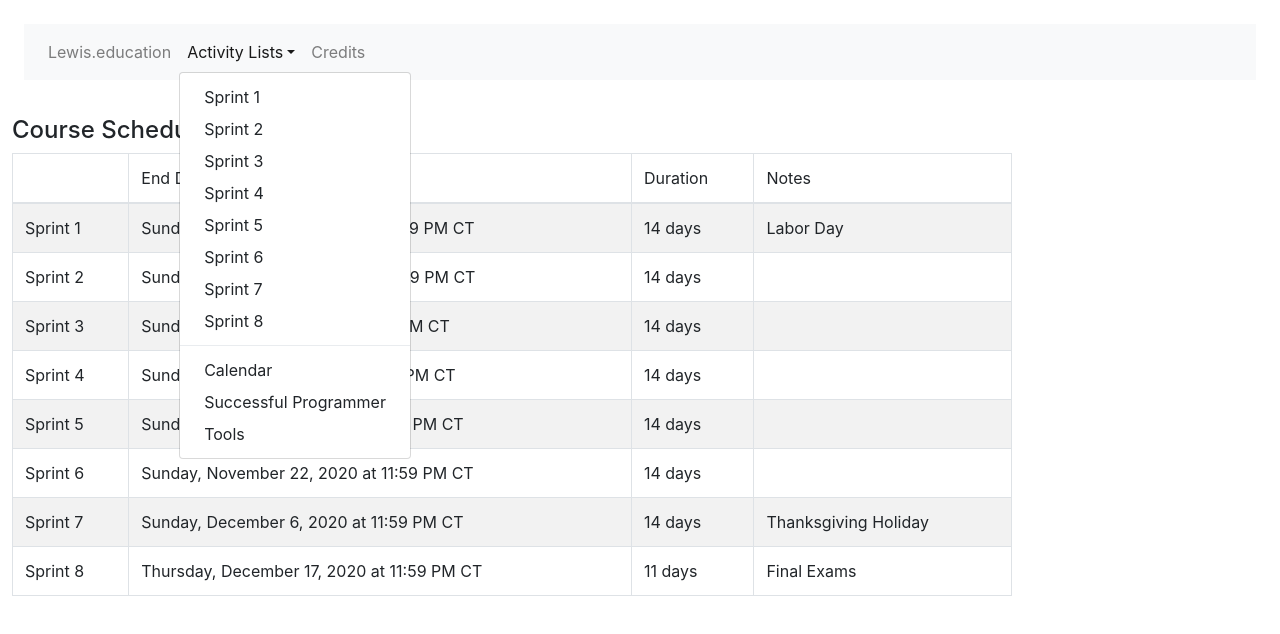
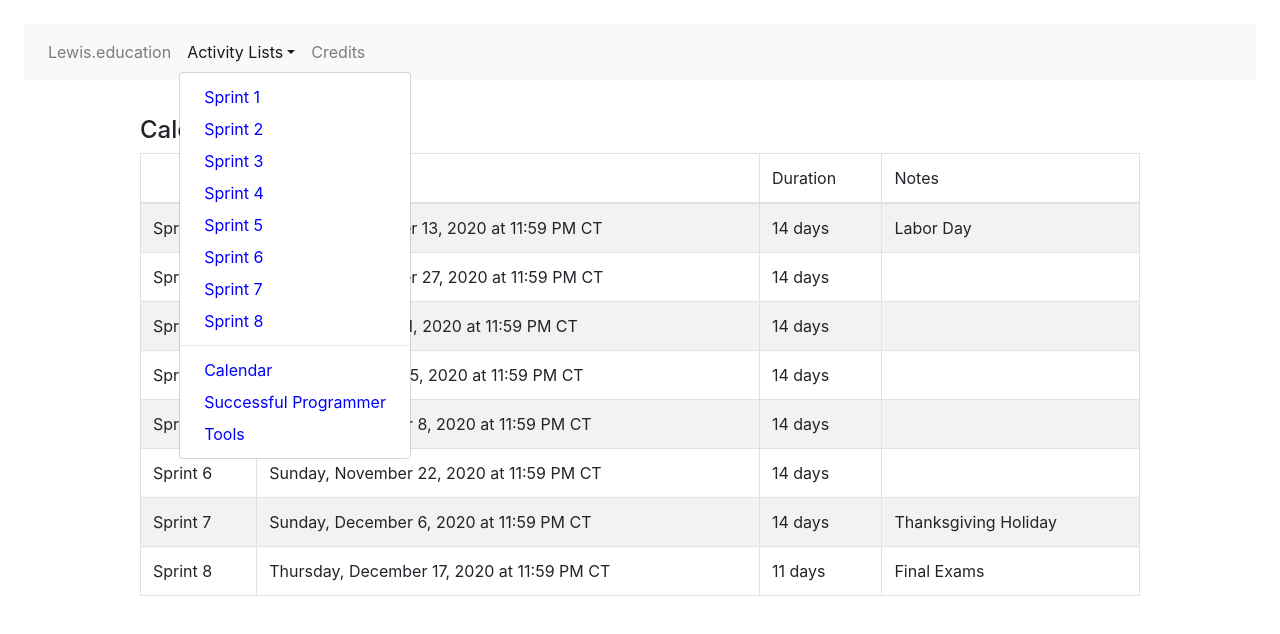
Before and after one commit to EricJPogueCourses/Lewis, a React (Create React App) app: page /#/ in a window 1280 px wide. Both pictures are taken after a click on the button "Activity Lists". Shown: the top 634 px of the page. Built offline with nearby package versions, Linux system fonts and the light colour scheme.

Commit message:
Update files to set link colors.

```diff
--- a/src/ActivityLists/AL25000Sprint01.js
+++ b/src/ActivityLists/AL25000Sprint01.js
@@ -39,7 +39,7 @@ graded assignments.</em></p>
 <ol>
 	<li>Review course syllabus</li>
 	<li><em>Review Programming Assignment 1, Quiz 1, and Discussion Board 1</em></li>
-	<li><em>[[Todo!!: REVIEW]]</em> Complete Tools of the Trade<NavLink to="/tools" style={{ marginLeft: 2 }}>[link]</NavLink></li>
+	<li><em>[[Todo!!: REVIEW]]</em> Complete Tools of the Trade<NavLink to="/tools">[link]</NavLink></li>
 	<li>Understand how Blended Learning, Flipped Classroom, and Online class formats relate by reviewing "Blended
 		Learning & Flipped Classroom"
 		<a href="https://www.youtube.com/watch?v=paQCE58334M&vl=en-US" target="_blank" rel="noopener noreferrer">[video]</a></li>
--- a/src/Calendar.js
+++ b/src/Calendar.js
@@ -59,7 +59,7 @@ class Calendar extends Component {
 
 	createCalendarXL = () => {
 		const headings = [ '', 'End Date', 'Duration', 'Notes' ];
-
+/*
 		const sprintCalendarSpring2020 = [
 			{ 'start':'Mon Jan 13 2020 08:00:00 GMT-0600', 'end':'Sun Jan 26 2020 23:59:00 GMT-0600', 'notes':'Martin Luther King Day' },
 			{ 'start':'Mon Jan 27 2020 08:00:00 GMT-0600', 'end':'Sun Feb 09 2020 23:59:00 GMT-0600', 'notes':'' },
@@ -70,7 +70,7 @@ class Calendar extends Component {
 			{ 'start':'Mon Apr 13 2020 08:00:00 GMT-0600', 'end':'Sun Apr 26 2020 23:59:00 GMT-0600', 'notes':'' },
 			{ 'start':'Mon Apr 27 2020 08:00:00 GMT-0600', 'end':'Thu May 07 2020 23:59:00 GMT-0600', 'notes':'Final Exams' }
 		];
-
+*/
 		const sprintCalendarFall2020 = [
 			{ 'start':'Mon Aug 31 2020 08:00:00 GMT-0600', 'end':'Sun Sep 13 2020 23:59:00 GMT-0600', 'notes':'Labor Day' },
 			{ 'start':'Mon Sep 14 2020 08:00:00 GMT-0600', 'end':'Sun Sep 27 2020 23:59:00 GMT-0600', 'notes':'' },
@@ -93,7 +93,7 @@ class Calendar extends Component {
 	render() {
 		return (
 			<div>
-				<h4>Course Schedule</h4>
+				<h4>Calendar</h4>
 				{this.createCalendarXL()}
 			</div>
 		)
--- a/src/Main.css
+++ b/src/Main.css
@@ -7,16 +7,29 @@
 	text-align: left;
 	max-width: 1024px;
 	padding: 12px 12px;
+
+	/* Center the website. */
+	margin: 0 auto;
 }
 
 a {
 	padding-left: 2px;
 }
 
+a:link {
+	/* Set color for unvisited links. */
+	color: blue;
+}
+
+a:visited {
+	/* Set color for visited links. */
+	color: darkgreen;
+}
+
 p + ul {
-    margin-top: -12px;
+	margin-top: -12px;
 }
 
 p + ol {
-    margin-top: -12px;
+	margin-top: -12px;
 }
--- a/src/Version.js
+++ b/src/Version.js
@@ -3,7 +3,7 @@ import React from 'react'
 const version = ( props ) => {
 	return (
 		<div>
-		<h4>Lewis v0.1.4</h4>
+		<h4>Lewis v0.1.6</h4>
 		</div>
 	)
 };
```
